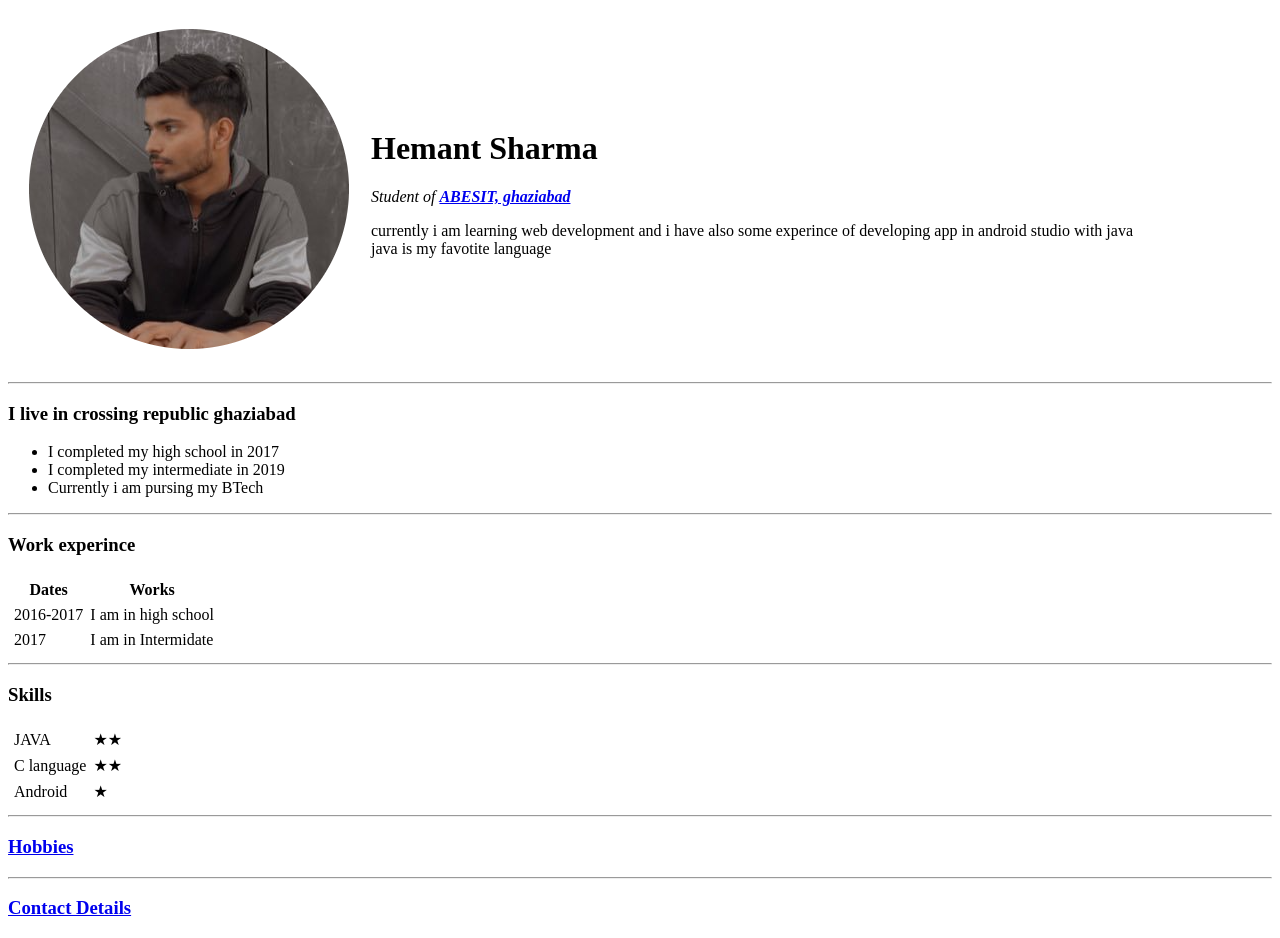
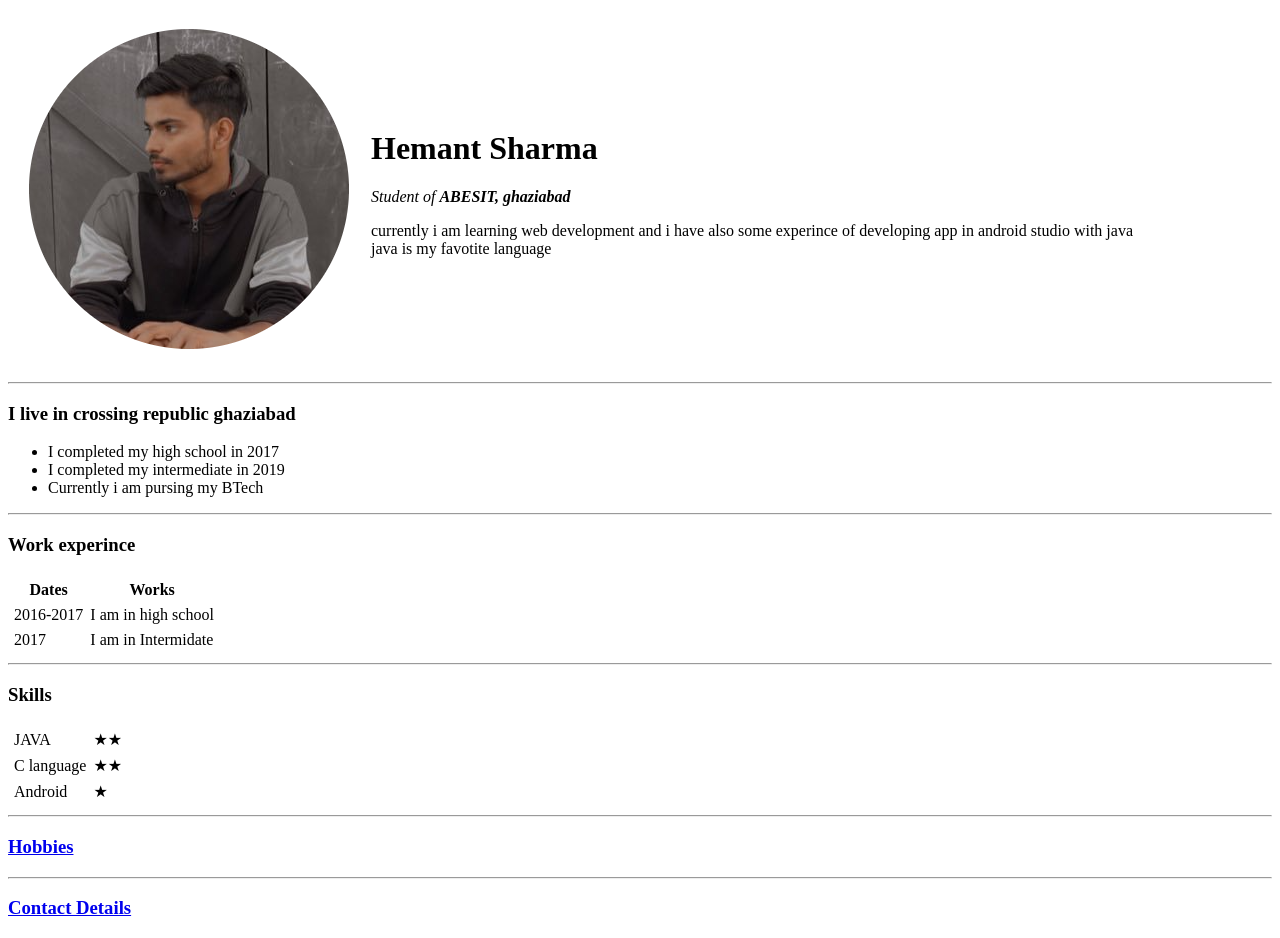
Before and after one commit to hemant-sw/CV, a plain HTML site: page index.html in a window 1280 px wide. Drawn offline with Linux system fonts and the light colour scheme.

Commit message:
Update index.html

```diff
--- a/index.html
+++ b/index.html
@@ -11,7 +11,7 @@
     <td> <img src="hemant.png" alt="Hemant Sharma Image"></td>
     <td>
       <h1>Hemant Sharma</h1>
-      <p> <em>Student of <strong><a href="https://twitter.com/home?lang=en">ABESIT, ghaziabad</a></strong></em></p>
+      <p> <em>Student of <strong>ABESIT, ghaziabad</a></strong></em></p>
       <p>currently i am learning web development and i have also some experince of developing app in android studio with java <br /> java is my favotite language</p>
     </td>
   </table>
```
